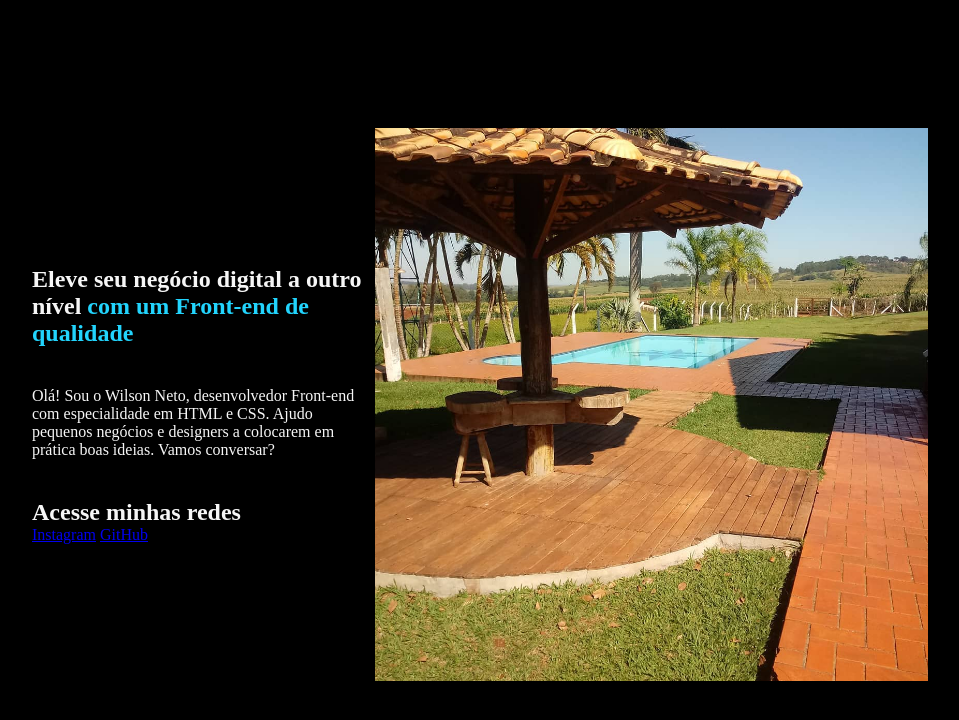
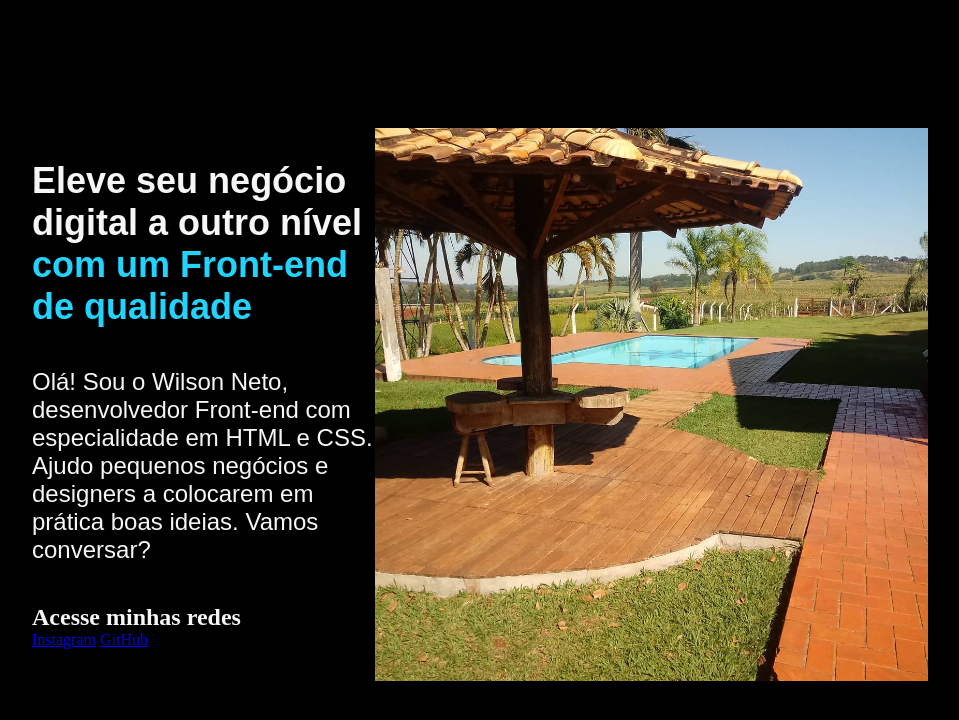
Before and after one commit to wilsongneto/portifolioHTMLeCSS, a plain HTML site: page index.html in a window 1280 px wide. Shown: the whole page, without its empty margins (160-1119 px from the left). Drawn offline with Linux system fonts and the light colour scheme.

Commit message:
alterando estilo titulo e texto

```diff
--- a/style.css
+++ b/style.css
@@ -27,3 +27,13 @@ body {
     flex-direction: column;
     gap: 40px;
 }
+
+.apresentacao-conteudo-titulo {
+    font-size: 36px;
+    font-family: 'Krona One', sans-serif;
+}
+
+.apresentacao-conteudo-texto {
+    font-size: 24px;
+    font-family: 'Montserrat', sans-serif;
+}
```
